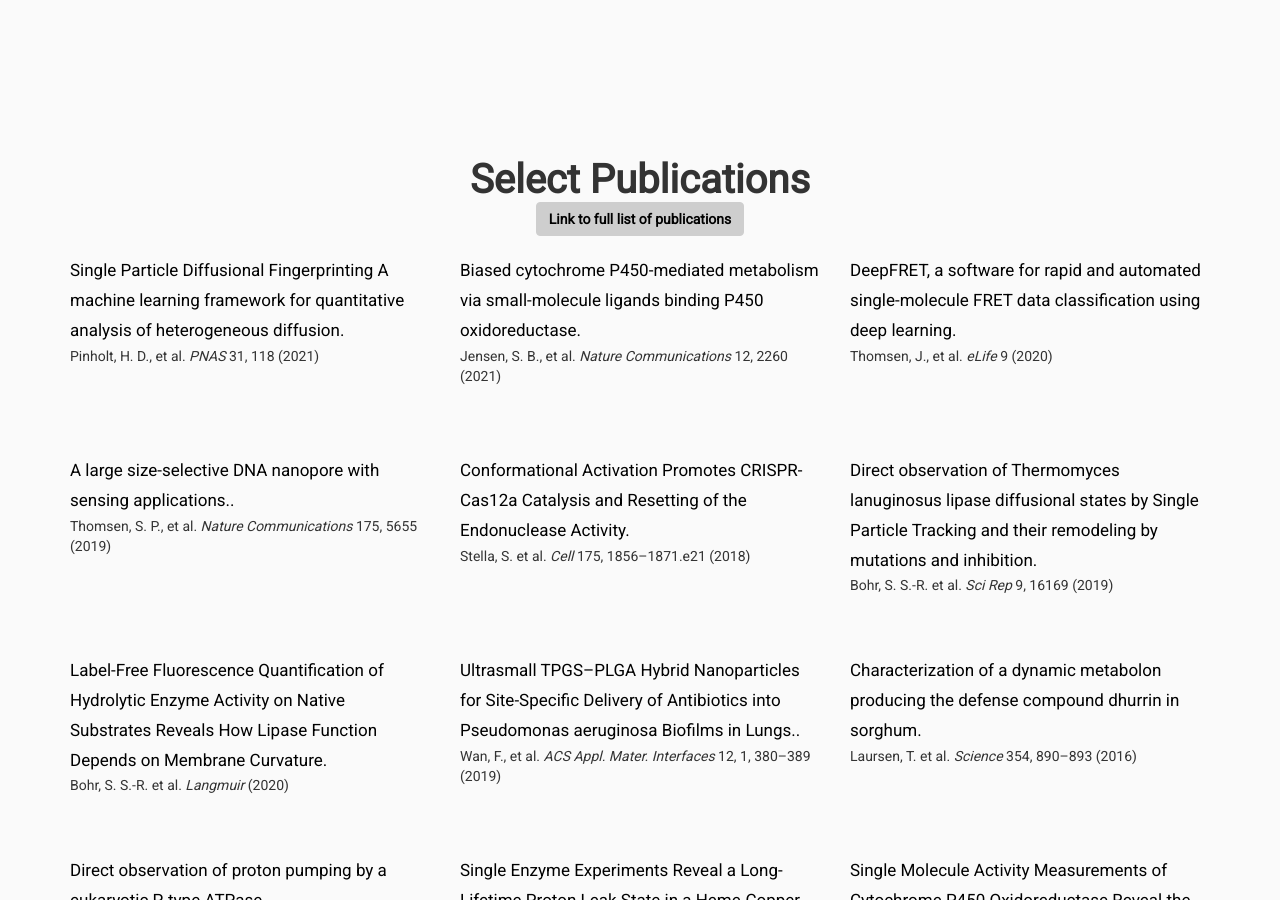
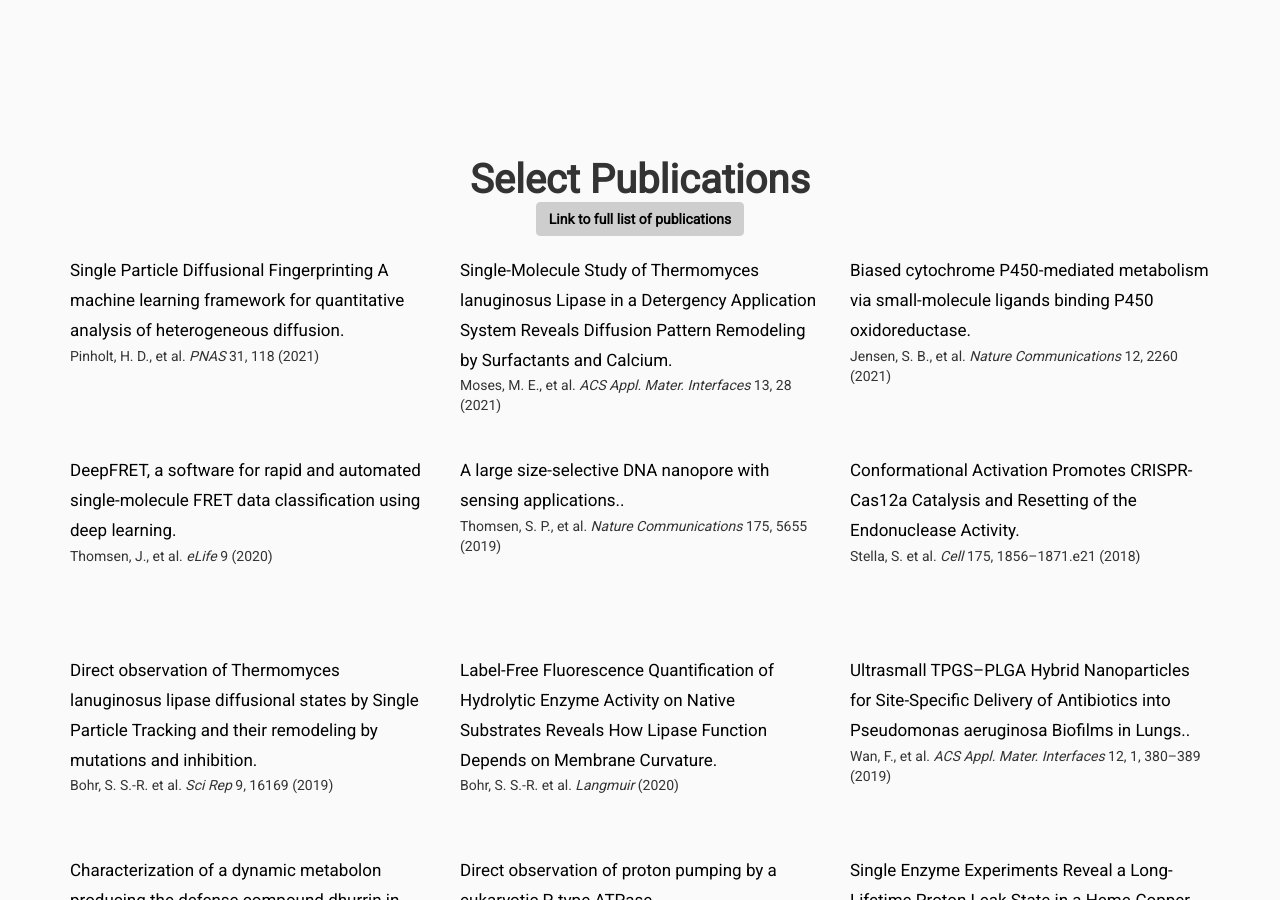
Before and after one commit to hatzakislab/hatzakislab.github.io, a Jekyll site: the page built from index.md, in a window 1280 px wide and 900 px high, scrolled down 2473 px. Built offline with Jekyll 4.4.1, drawn with Linux system fonts in a browser that asks for light colours; some web fonts are replaced; comment, search, counter and statistics services are not loaded.

Commit message:
added acs applied

```diff
--- a/_data/publications.yml
+++ b/_data/publications.yml
@@ -3,6 +3,13 @@
   author: Pinholt, H. D., et al.
   journal: PNAS
   pages: 31, 118
+  year: 2021
+
+- title: Single-Molecule Study of Thermomyces lanuginosus Lipase in a Detergency Application System Reveals Diffusion Pattern Remodeling by Surfactants and Calcium
+  doi: 10.1021/acsami.1c08809
+  author: Moses, M. E., et al.
+  journal: ACS Appl. Mater. Interfaces
+  pages: 13, 28
   year: 2021
 
 - title: Biased cytochrome P450-mediated metabolism via small-molecule ligands binding P450 oxidoreductase
```
